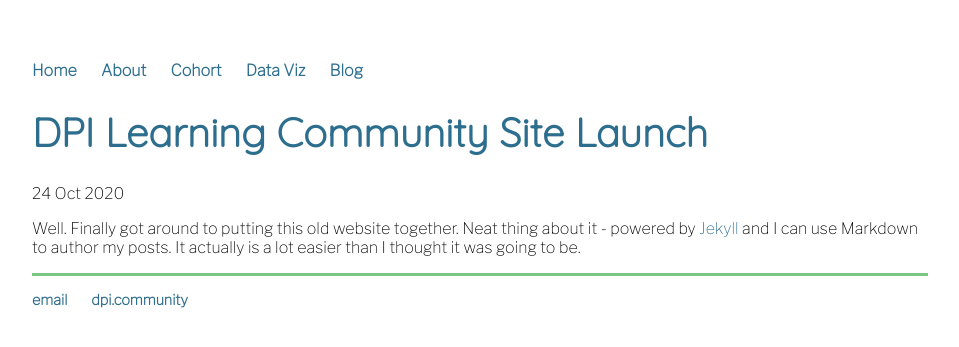
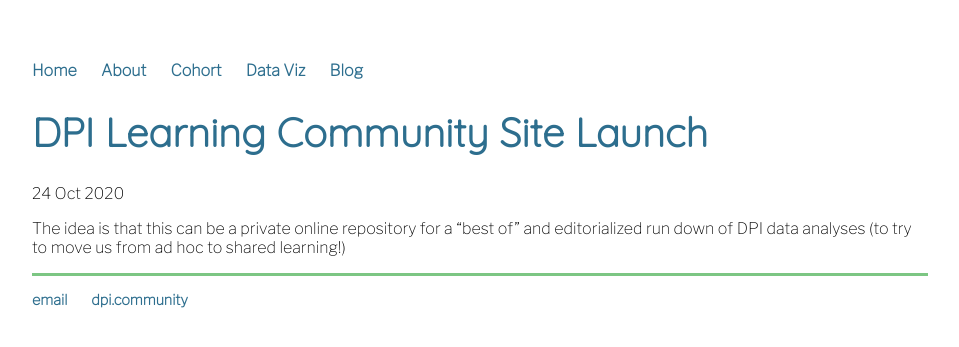
Before and after one commit to democracy-power-innovation/democracy-power-innovation.github.io, a Jekyll site: the page built from _posts/2020-10-24-site-launched.md, in a window 1280 px wide. Shown: the top 347 px of the page, without its empty margins (160-1119 px from the left). Built offline with Jekyll 4.4.1, drawn with Linux system fonts in a browser that asks for light colours.

Commit message:
Update 2020-10-24-site-launched.md

```diff
--- a/_posts/2020-10-24-site-launched.md
+++ b/_posts/2020-10-24-site-launched.md
@@ -4,4 +4,4 @@ title: "DPI Learning Community Site Launch"
 date: 2020-10-24
 ---
 
-Well. Finally got around to putting this old website together. Neat thing about it - powered by [Jekyll](http://jekyllrb.com) and I can use Markdown to author my posts. It actually is a lot easier than I thought it was going to be.
+The idea is that this can be a private online repository for a "best of" and editorialized run down of DPI data analyses (to try to move us from ad hoc to shared learning!)
```
